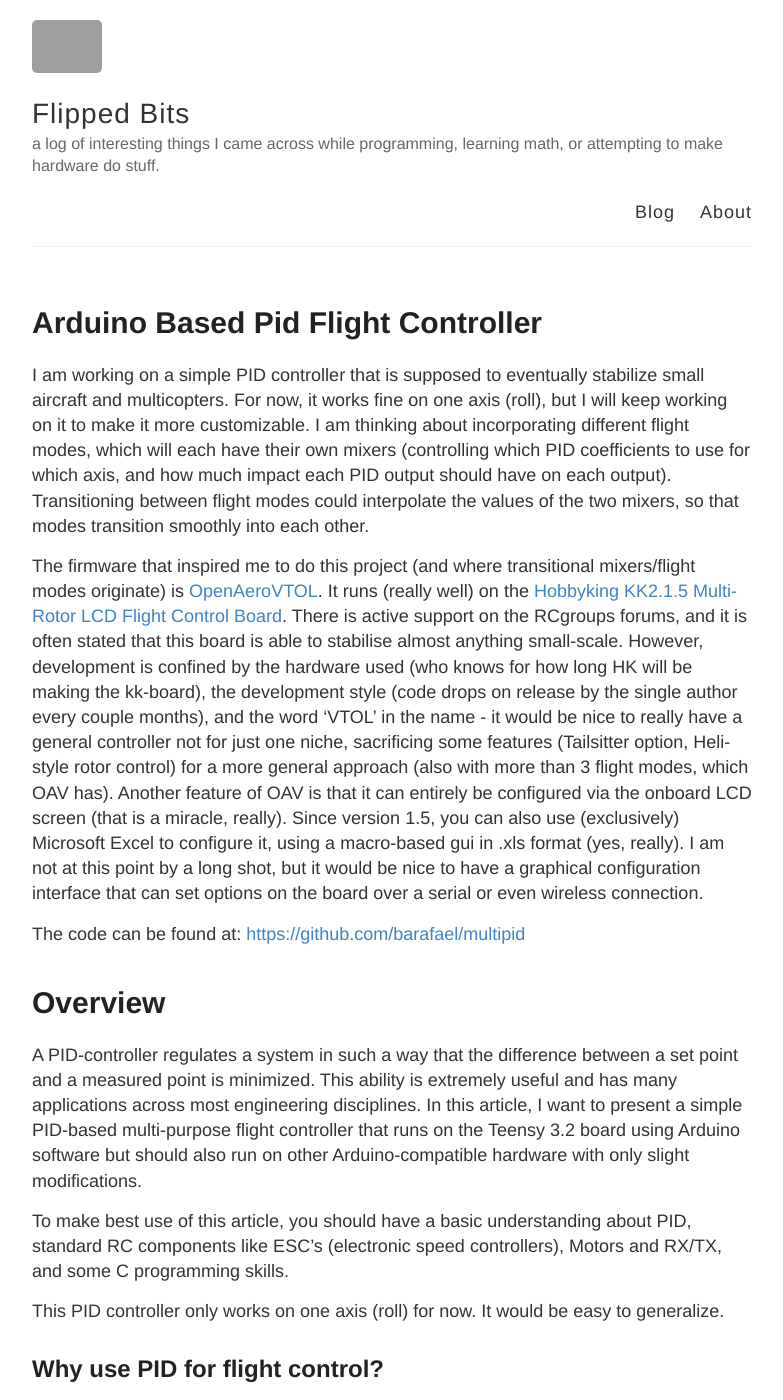
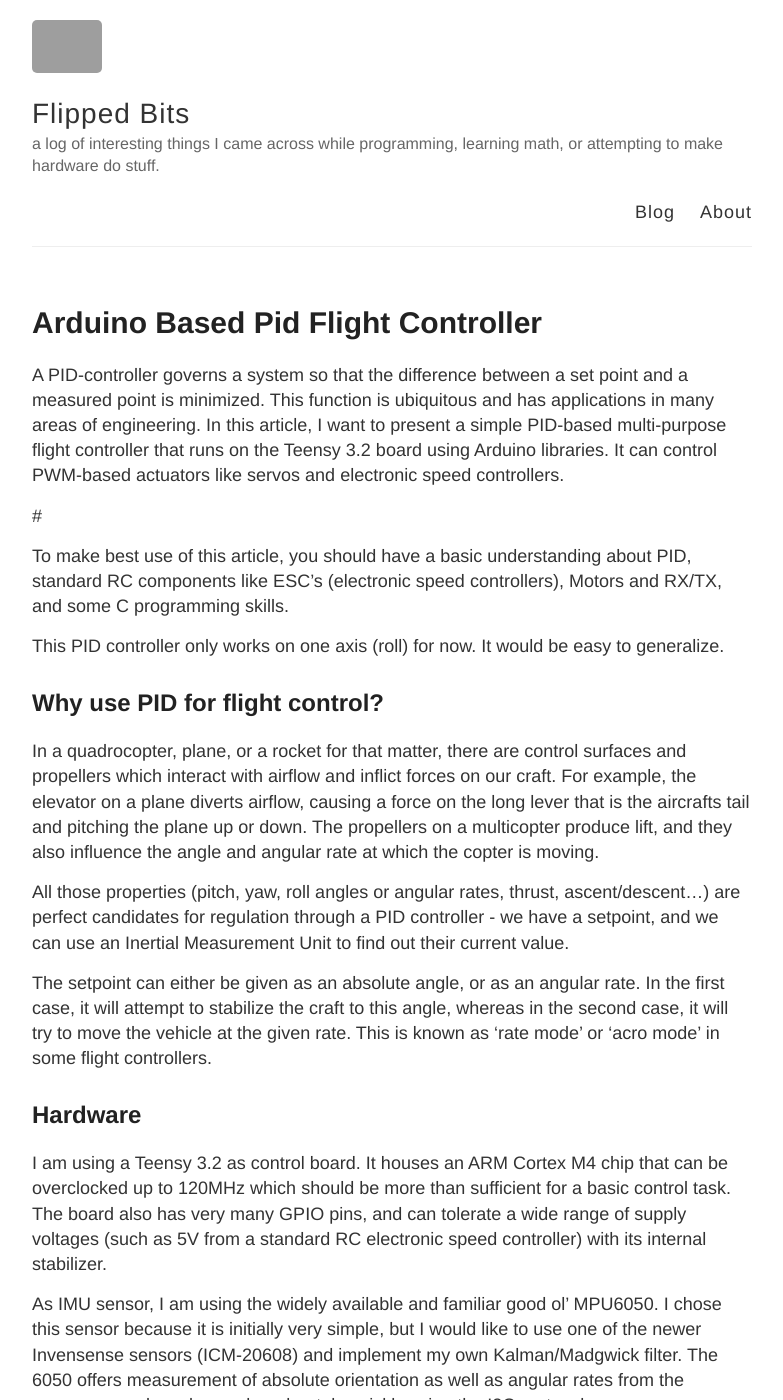
Before and after one commit to barafael/barafael.github.io, a Jekyll site: the page built from _posts/2017-11-05-Arduino-based-PID-flight-controller.md, in a window 1280 px wide and 1400 px high. Shown: the whole window, without its empty margins (248-1031 px from the left). Built offline with Jekyll 4.4.1, drawn with Linux system fonts in a browser that asks for light colours; our own code applies the rules of GitHub Pages for plain Markdown files; some of the changed text lies outside the part shown; grey boxes are pictures that could not be loaded.

Commit message:
change structure for more logical flow

```diff
--- a/_posts/2017-11-05-Arduino-based-PID-flight-controller.md
+++ b/_posts/2017-11-05-Arduino-based-PID-flight-controller.md
@@ -1,44 +1,11 @@
-I am working on a simple PID controller that is supposed to eventually
-stabilize small aircraft and multicopters. For now, it works fine on one axis
-(roll), but I will keep working on it to make it more customizable. I am
-thinking about incorporating different flight modes, which will each have their
-own mixers (controlling which PID coefficients to use for which axis, and how
-much impact each PID output should have on each output). Transitioning between
-flight modes could interpolate the values of the two mixers, so that modes
-transition smoothly into each other.
+A PID-controller governs a system so that the difference between a set point
+and a measured point is minimized. This function is ubiquitous and has
+applications in many areas of engineering. In this article, I want to present a
+simple PID-based multi-purpose flight controller that runs on the Teensy 3.2
+board using Arduino libraries. It can control PWM-based actuators like servos
+and electronic speed controllers.
 
-The firmware that inspired me to do this project (and where transitional
-mixers/flight modes originate) is
-[OpenAeroVTOL](https://www.rcgroups.com/forums/showthread.php?1972686-OpenAeroVTOL-with-transitional-mixers-(perfect-for-VTOLs)).
-It runs (really well) on the [Hobbyking KK2.1.5 Multi-Rotor LCD Flight Control
-Board](https://hobbyking.com/de_de/hobbyking-kk2-1-5-multi-rotor-lcd-flight-control-board-with-6050mpu-and-atmel-644pa.html?___store=de_de).
-There is active support on the RCgroups forums, and it is often stated that
-this board is able to stabilise almost anything small-scale. However,
-development is confined by the hardware used (who knows for how long HK will be
-making the kk-board), the development style (code drops on release by the
-single author every couple months), and the word 'VTOL' in the name - it would
-be nice to really have a general controller not for just one niche, sacrificing
-some features (Tailsitter option, Heli-style rotor control) for a more general
-approach (also with more than 3 flight modes, which OAV has). Another feature
-of OAV is that it can entirely be configured via the onboard LCD screen (that
-is a miracle, really). Since version 1.5, you can also use (exclusively)
-Microsoft Excel to configure it, using a macro-based gui in .xls format (yes,
-really). I am not at this point by a long shot, but it would be nice to have a
-graphical configuration interface that can set options on the board over a
-serial or even wireless connection.
-
-
-The code can be found at:
-[https://github.com/barafael/multipid](https://github.com/barafael/multipid)
-
-# Overview
-
-A PID-controller regulates a system in such a way that the difference between a
-set point and a measured point is minimized. This ability is extremely useful
-and has many applications across most engineering disciplines. In this article,
-I want to present a simple PID-based multi-purpose flight controller that runs
-on the Teensy 3.2 board using Arduino software but should also run on other
-Arduino-compatible hardware with only slight modifications.
+#
 
 To make best use of this article, you should have a basic understanding about
 PID, standard RC components like ESC's (electronic speed controllers), Motors
@@ -100,14 +67,14 @@
 a rising flank and a falling flank of one signal, which should always be
 between 1000us and 2000us. We can simply hook an interrupt to each input pin,
 log the system time on a rising flank, and calculate duration since rising
-flank when the signal is falling again.  The time measurement from our
-interrupt routines is written each time the interrupt routine executes. That
-means, we have to take care when reading those values! I used shared volatile
-variables which are written to by the interrupts to store the measurements. The
-main loop copies the data to variables which it can use undisturbed. This way,
-it is always clear that the interrupt writes while the main loop reads the
-shared variables. When the variables are read in the main loop, no interrupts
-are allowed (since they might overwrite the values while reading them!). The
+flank when the signal is falling again. The time measurement from our interrupt
+routines is written each time the interrupt routine executes. That means, we
+have to take care when reading those values! I used shared volatile variables
+which are written to by the interrupts to store the measurements. The main loop
+copies the data to variables which it can use undisturbed. This way, it is
+always clear that the interrupt writes while the main loop reads the shared
+variables. When the variables are read in the main loop, no interrupts are
+allowed (since they might overwrite the values while reading them!). The
 measurements are in milliseconds, so roughly between 1000 and 2000.
 
 For a really good description, look at [this excellent article by Ryan
@@ -137,3 +104,40 @@
 The output is finished. It only needs to be scaled a bit and then written out
 using the ``writeMicroseconds(int micros)`` method of the Arduino ``Servo``
 class.
+
+
+The code can be found at:
+[https://github.com/barafael/multipid](https://github.com/barafael/multipid)
+
+
+# Further Ideas/Inspiration
+
+I am thinking about allowing for several different flight/operation modes which
+consist mostly of a set of PID-coefficients and settings for mixers on each
+actuator output. A mixer would control how much impact each PID output should
+have on each actuator output.
+
+Transitioning between flight modes could interpolate the values of the two
+mixers, so that modes transition smoothly into each other.
+
+If this transitional flight mode interpolation sounds familiar to you, it might
+be because of
+[OpenAeroVTOL](https://www.rcgroups.com/forums/showthread.php?1972686-OpenAeroVTOL-with-transitional-mixers-(perfect-for-VTOLs)).
+It runs (really well) on the [Hobbyking KK2.1.5 Multi-Rotor LCD Flight Control
+Board](https://hobbyking.com/de_de/hobbyking-kk2-1-5-multi-rotor-lcd-flight-control-board-with-6050mpu-and-atmel-644pa.html?___store=de_de).
+There is active and friendly support on the RCgroups forums, and it is often
+stated that this board is able to stabilise almost anything small-scale.
+However, development is confined by the hardware used (who knows for how long
+HK will be making the kk-board), the development style (code drops on release
+by the single author every couple months), and the word 'VTOL' in the name. It
+would be nice to really have a general controller not for just one niche,
+sacrificing some features (Tailsitter option, Heli-style rotor control) for a
+more general approach (also with more than the 3 flight modes which OAV has).
+
+Another feature of OAV is that it can entirely be configured via the onboard
+LCD screen (that is a miracle, really). Since version 1.5, you may also use
+(exclusively) Microsoft Excel to configure it, using a macro-based gui in .xls
+format (yes, really). I am not at the point to even think about this by a long
+shot, but it would be nice to have a graphical configuration interface on a
+computer that can set options on the board over a serial or even wireless
+connection.
```
